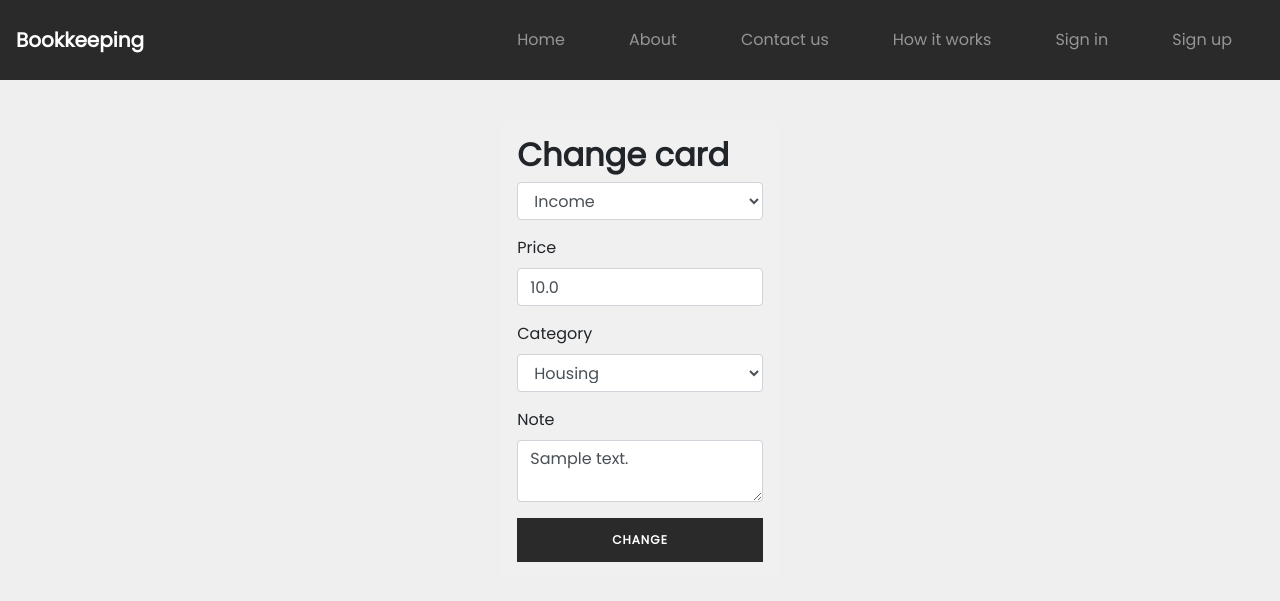
After one commit to MickiMouse/bookkeeping, a Flask app: page /change/1 in a window 1280 px wide. The commit adds this page. Shown: the top 601 px of the page. Run offline with Flask 2, Linux system fonts and the light colour scheme; tables that the repository leaves empty hold one stand-in row (values such as "Sample post"); some libraries are stand-ins or nearby versions.

Commit message:
add funcs

```diff
--- a/app/card/forms.py
+++ b/app/card/forms.py
@@ -1,5 +1,5 @@
 from flask_wtf import FlaskForm
-from wtforms.fields import StringField, SubmitField, SelectField, TextAreaField
+from wtforms.fields import SubmitField, SelectField, TextAreaField, FloatField
 from wtforms.validators import DataRequired, Length, ValidationError
 
 entries = [('Housing', 'Housing'), ('Utilities', 'Utilities'), ('Food', 'Food'), ('Transport', 'Transport'),
@@ -9,8 +9,8 @@ entries = [('Housing', 'Housing'), ('Utilities', 'Utilities'), ('Food', 'Food'),
 kind_choice = [(0, 'Expenses'), (1, 'Income')]
 
 
-class CreateCardForm(FlaskForm):
-    price = StringField('Price', validators=[DataRequired()])
+class CardForm(FlaskForm):
+    price = FloatField('Price', validators=[DataRequired()])
     category = SelectField('Category', choices=entries, validators=[DataRequired()])
     kind = SelectField(choices=kind_choice, coerce=int)
     note = TextAreaField('Note', validators=[Length(max=32)])
--- a/app/card/routes.py
+++ b/app/card/routes.py
@@ -1,18 +1,18 @@
 from datetime import datetime
 from app import db
 from app.card import bp
-from app.card.forms import CreateCardForm
+from app.card.forms import CardForm
 from app.models import Card
-from flask import redirect, url_for, render_template
+from flask import request, redirect, url_for, render_template
 from flask_login import login_required, current_user
 
 
-@bp.route('/add_card', methods=['GET', 'POST'])
+@bp.route('/make_card', methods=['GET', 'POST'])
 @login_required
 def create():
-    form = CreateCardForm()
+    form = CardForm()
     if form.validate_on_submit():
-        card = Card(price=float(form.price.data),
+        card = Card(price=form.price.data,
                     category=form.category.data,
                     note=form.note.data,
                     kind=bool(form.kind.data),
@@ -26,6 +26,25 @@ def create():
     return render_template('create_card.html', form=form)
 
 
+@bp.route('/change/<id>', methods=['GET', 'POST'])
+def change(id):
+    card = Card.query.get(int(id))
+    form = CardForm()
+    if form.validate_on_submit():
+        card.kind = form.kind.data
+        card.price = form.price.data
+        card.category = form.category.data
+        card.note = form.note.data
+        db.session.commit()
+        return redirect(url_for('main.index'))
+    elif request.method == 'GET':
+        form.kind.data = card.kind
+        form.price.data = card.price
+        form.category.data = card.category
+        form.note.data = card.note
+    return render_template('change_card.html', form=form)
+
+
 @bp.route('/delete/<id>', methods=['GET', 'POST'])
 @login_required
 def delete(id):
--- a/app/static/css/style.css
+++ b/app/static/css/style.css
@@ -145,3 +145,14 @@ h2 {
 .f-right {
     float: right;
 }
+.decor-left a {
+    text-decoration: none;
+    background-image: linear-gradient(currentColor, currentColor);
+    background-position: bottom;
+    background-repeat: no-repeat;
+    background-size: 0% 2px;
+    transition: background-size .3s;
+}
+.decor-left a:hover {
+    background-size: 100% 2px;
+}
--- a/app/templates/base.html
+++ b/app/templates/base.html
@@ -6,6 +6,7 @@
         <title>Bookkeeping</title>
         <link rel="stylesheet" href="https://stackpath.bootstrapcdn.com/bootstrap/4.2.1/css/bootstrap.min.css"
               integrity="sha384-GJzZqFGwb1QTTN6wy59ffF1BuGJpLSa9DkKMp0DgiMDm4iYMj70gZWKYbI706tWS" crossorigin="anonymous">
+        <link rel="stylesheet" href="https://fonts.googleapis.com/icon?family=Material+Icons">
         <link rel="stylesheet" href="{{ url_for('static', filename='css/style.css') }}">
     </head>
     <body>
@@ -13,15 +14,15 @@
             <a class="navbar-brand" href="{{ url_for('main.preview') }}"><b>Bookkeeping</b></a>
             <div class="collapse navbar-collapse justify-content-end">
                 <ul class="navbar-nav">
-                    <li class="mx-4"><a class="nav-link" href="{{ url_for('main.index') }}">Home</a></li>
-                    <li class="mx-4"><a class="nav-link" href="">About</a></li>
-                    <li class="mx-4"><a class="nav-link" href="">Contact us</a></li>
-                    <li class="mx-4"><a class="nav-link" href="">How it works</a></li>
+                    <li class="mx-4 decor-left"><a class="nav-link" href="{{ url_for('main.index') }}">Home</a></li>
+                    <li class="mx-4 decor-left"><a class="nav-link" href="">About</a></li>
+                    <li class="mx-4 decor-left"><a class="nav-link" href="">Contact us</a></li>
+                    <li class="mx-4 decor-left"><a class="nav-link" href="">How it works</a></li>
                     {% if current_user.is_active %}
-                    <li class="mx-4"><a href="{{ url_for('auth.logout') }}"><button class="light-button">Log out</button></a></li>
+                    <li class="mx-4 decor-left"><a href="{{ url_for('auth.logout') }}"><button class="light-button">Log out</button></a></li>
                     {% else %}
-                    <li class="mx-4"><a class="nav-link" href="{{ url_for('auth.login') }}">Sign in</a></li>
-                    <li class="mx-4"><a class="nav-link" href="{{ url_for('auth.register') }}">Sign up</a></li>
+                    <li class="mx-4 decor-left"><a class="nav-link" href="{{ url_for('auth.login') }}">Sign in</a></li>
+                    <li class="mx-4 decor-left"><a class="nav-link" href="{{ url_for('auth.register') }}">Sign up</a></li>
                     {% endif %}
                 </ul>
             </div>
--- /dev/null
+++ b/app/templates/change_card.html
@@ -0,0 +1,33 @@
+{% extends 'base.html' %}
+
+
+{% block app_content %}
+    <div class="d-flex justify-content-center">
+        <form method="post" class="style-form p-3 rounded">
+            <h2>Change card</h2>
+            {{ form.hidden_tag() }}
+            <div class="form-group">
+                {{ form.kind(class="form-control") }}
+                {% for error in form.kind.errors %}
+                    <div class="invalid-feedback d-block">{{ error }}</div>
+                {% endfor %}
+            </div>
+            <div class="form-group">
+                {{ form.price.label }}
+                {{ form.price(class="form-control", placeholder='Price') }}
+                {% for error in form.price.errors %}
+                    <div class="invalid-feedback d-block">{{ error }}</div>
+                {% endfor %}
+            </div>
+            <div class="form-group">
+                {{ form.category.label }}
+                {{ form.category(class="form-control") }}
+            </div>
+            <div class="form-group">
+                {{ form.note.label }}
+                {{ form.note(class="form-control", placeholder='Note (optional)', maxlength="32") }}
+            </div>
+            {{ form.submit(class="dark-button w-100", value="Change") }}
+        </form>
+    </div>
+{% endblock %}
```
Also changed, not shown: app/api/routes.py (+19 -3 lines), app/templates/_card.html (+13 -5 lines).
